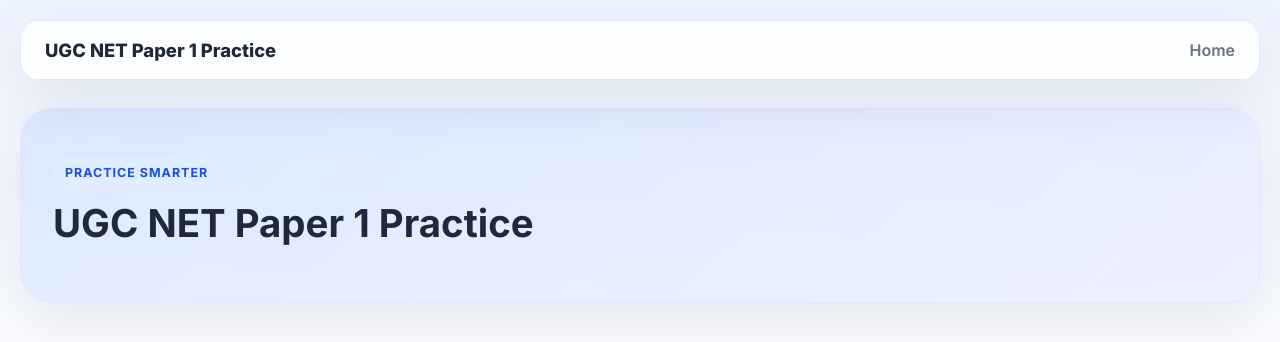
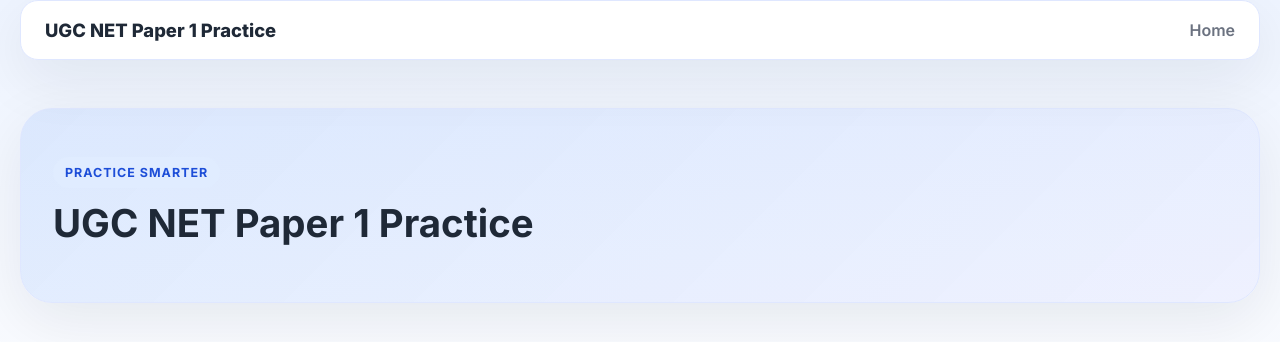
Before and after one commit to neerajpkpk/UGC-NET-PAPER1-PRATICE, a Django app: page / in a window 1280 px wide. Shown: the top 342 px of the page. Run offline with Django 5.2, Linux system fonts and the light colour scheme; data that the repository does not hold is empty; parts of the project's set-up code (start-up, migrations or seed data) failed here and were passed over.

Commit message:
Keep fixed header opaque while scrolling
Use a solid topbar background and align it with the viewport top so page content does not show through it.

Co-authored-by: Copilot <223556219+Copilot@users.noreply.github.com>

```diff
--- a/practice/static/practice/styles.css
+++ b/practice/static/practice/styles.css
@@ -45,15 +45,17 @@ a {
   display: flex;
   align-items: center;
   justify-content: space-between;
-  background: rgba(255, 255, 255, 0.86);
-  backdrop-filter: blur(12px);
-  border: 1px solid rgba(144, 164, 255, 0.25);
+  background: #ffffff;
+  border: 1px solid var(--border);
   border-radius: 18px;
   padding: 18px 24px;
   box-shadow: var(--shadow);
-  position: sticky;
-  top: 12px;
-  z-index: 10;
+  position: fixed;
+  top: 0;
+  left: 50%;
+  transform: translateX(-50%);
+  width: min(1360px, calc(100% - 40px));
+  z-index: 100;
 }
 
 .brand {
@@ -75,7 +77,7 @@ a {
 }
 
 .main-content {
-  padding-top: 28px;
+  padding-top: 88px;
 }
 
 .hero-section {
@@ -568,6 +570,14 @@ a {
     padding: 14px;
   }
 
+  .topbar {
+    width: calc(100% - 28px);
+  }
+
+  .main-content {
+    padding-top: 112px;
+  }
+
   .hero-section,
   .subject-page-card,
   .practice-panel {
--- a/practice/templates/practice/base.html
+++ b/practice/templates/practice/base.html
@@ -8,7 +8,7 @@
     <link rel="preconnect" href="https://fonts.googleapis.com" />
     <link rel="preconnect" href="https://fonts.gstatic.com" crossorigin />
     <link href="https://fonts.googleapis.com/css2?family=Inter:wght@400;500;600;700;800&display=swap" rel="stylesheet" />
-    <link rel="stylesheet" href="{% static 'practice/styles.css' %}?v=2" />
+    <link rel="stylesheet" href="{% static 'practice/styles.css' %}?v=5" />
   </head>
   <body>
     <div class="page-shell">
```
